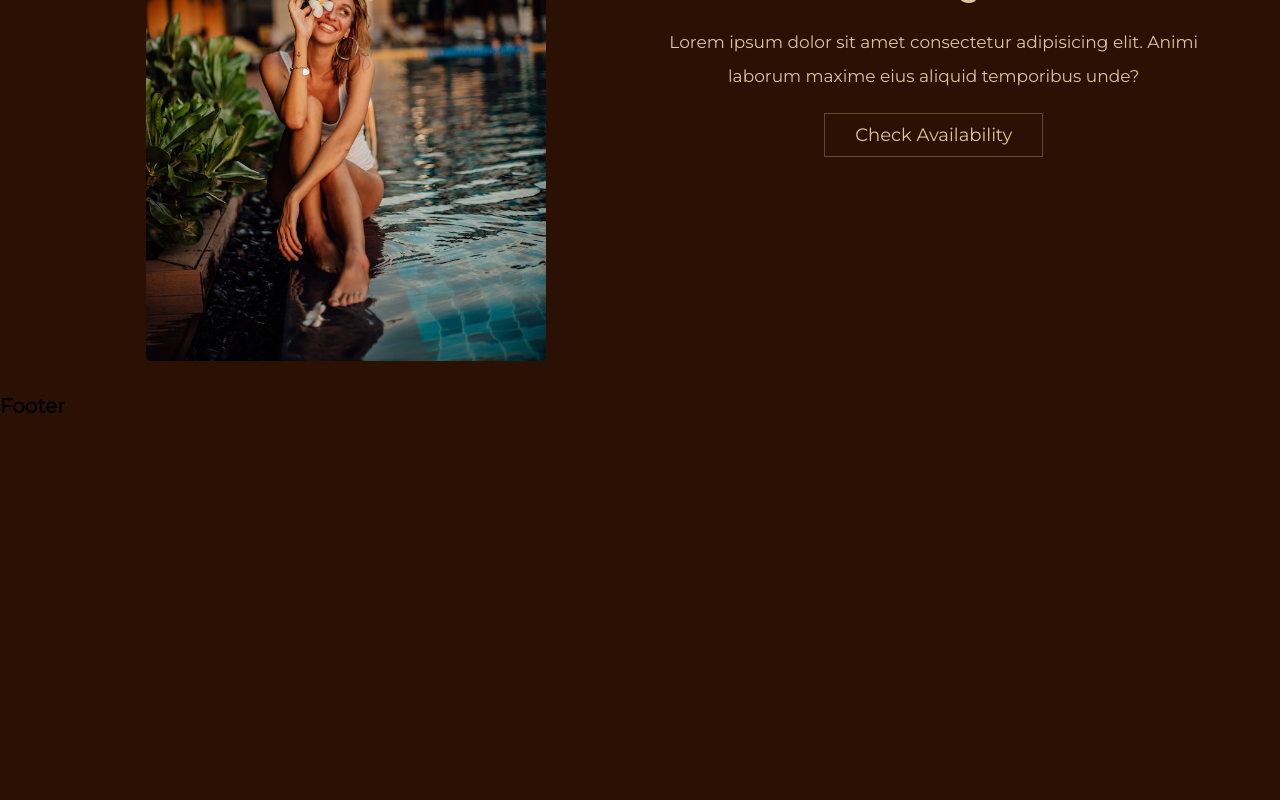
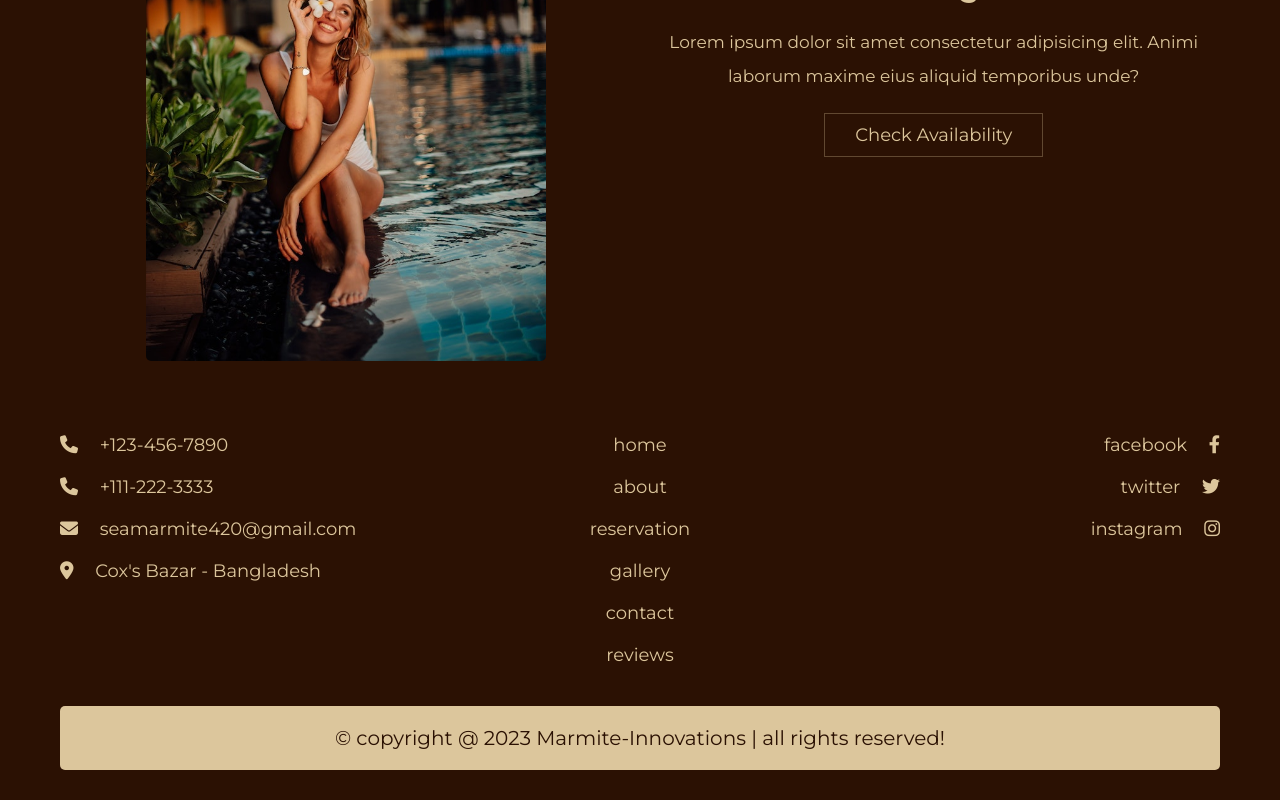
Before and after one commit to mrif449/Hotel-Management-System, a React (Create React App) app in the folder client/: page / in a window 1280 px wide. Shown: the part 2226-3026 px from the top of the page. Before the commit the page ends 2644 px from the top, so only its background shows below. Built offline with nearby package versions, Linux system fonts and the light colour scheme.

Commit message:
Added Footer

```diff
--- a/client/public/index.html
+++ b/client/public/index.html
@@ -10,6 +10,7 @@
       content="Web site created using create-react-app"
     />
     <link rel="apple-touch-icon" href="%PUBLIC_URL%/logo192.png" />
+    <link rel="stylesheet" href="https://cdnjs.cloudflare.com/ajax/libs/font-awesome/6.2.0/css/all.min.css">
     <!--
       manifest.json provides metadata used when your web app is installed on a
       user's mobile device or desktop. See https://developers.google.com/web/fundamentals/web-app-manifest/
@@ -24,7 +25,7 @@
       work correctly both with client-side routing and a non-root public URL.
       Learn how to configure a non-root public URL by running `npm run build`.
     -->
-    <title>React App</title>
+    <title>Hotel Sea Marmite</title>
   </head>
   <body>
     <noscript>You need to enable JavaScript to run this app.</noscript>
--- a/client/src/views/footer/Footer.js
+++ b/client/src/views/footer/Footer.js
@@ -3,7 +3,37 @@ import React from "react";
 const Footer = () => {
     return (
         <div>
-            <h1>Footer</h1>
+            <section className="footer">
+
+                <div className="box-container">
+
+                    <div className="box">
+                        <a href="tel:1234567890"><i className="fas fa-phone"></i> +123-456-7890</a>
+                        <a href="tel:1112223333"><i className="fas fa-phone"></i> +111-222-3333</a>
+                        <a href="seamarmite420@gmail.com"><i className="fas fa-envelope"></i> seamarmite420@gmail.com</a>
+                        <a href="/"><i className="fas fa-map-marker-alt"></i> Cox's Bazar - Bangladesh</a>
+                    </div>
+
+                    <div className="box">
+                        <a href="#home">home</a>
+                        <a href="#about">about</a>
+                        <a href="#reservation">reservation</a>
+                        <a href="#gallery">gallery</a>
+                        <a href="#contact">contact</a>
+                        <a href="#reviews">reviews</a>
+                    </div>
+
+                    <div className="box">
+                        <a href="/">facebook <i className="fab fa-facebook-f"></i></a>
+                        <a href="/">twitter <i className="fab fa-twitter"></i></a>
+                        <a href="/">instagram <i className="fab fa-instagram"></i></a>
+                    </div>
+
+                </div>
+
+                <div className="credit">&copy; copyright @ 2023 Marmite-Innovations | all rights reserved!</div>
+
+            </section>
         </div>
     );
 }
```
